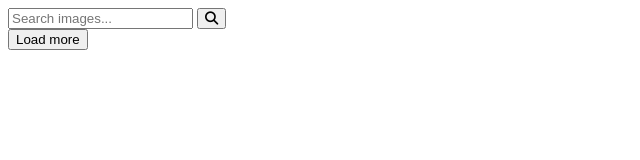
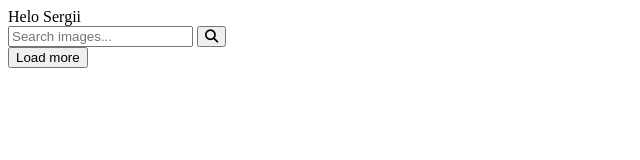
Before and after one commit to KrinkUA/goit-js-hw-11, a plain HTML site: page index.html in a window 1280 px wide. Shown: the whole page, without its empty margins (0-640 px from the left). Drawn offline with Linux system fonts and the light colour scheme.

Commit message:
Deploying to gh-pages from @ KrinkUA/goit-js-hw-11@a26240826178ed726872a14f5d01109efdf057d5 🚀

```diff
--- a/index.html
+++ b/index.html
@@ -1 +1 @@
-<!DOCTYPE html><html lang="ru"><head><meta charset="utf-8"><meta name="viewport" content="width=device-width, initial-scale=1.0"><title>Page title</title><link rel="stylesheet" href="/goit-js-hw-11/index.0d864ec1.css"><link rel="preconnect" href="https://fonts.googleapis.com"><link rel="preconnect" href="https://fonts.gstatic.com" crossorigin><link href="https://fonts.googleapis.com/css2?family=Montserrat:wght@500;600;700;800&display=swap" rel="stylesheet"><script src="https://kit.fontawesome.com/89f5762326.js" crossorigin></script><script type="module" src="/goit-js-hw-11/index.d45b6982.js"></script><script src="/goit-js-hw-11/index.9fb68f0a.js" nomodule="" defer></script></head><body>   <div class="search-toolbar"> <form class="search-form" id="search-form"> <input class="search-form-input" type="text" name="searchQuery" autocomplete="off" placeholder="Search images..."> <button class="search-form-button" type="submit"><i class="fa fa-search"></i></button> </form> </div> <div class="gallery">  </div> <button type="button" class="load-more">Load more</button> </body></html>
+<!DOCTYPE html><html lang="ru"><head><meta charset="utf-8"><meta name="viewport" content="width=device-width, initial-scale=1.0"><title>Page title</title><link rel="stylesheet" href="/goit-js-hw-11/index.0d864ec1.css"><link rel="preconnect" href="https://fonts.googleapis.com"><link rel="preconnect" href="https://fonts.gstatic.com" crossorigin><link href="https://fonts.googleapis.com/css2?family=Montserrat:wght@500;600;700;800&display=swap" rel="stylesheet"><script src="https://kit.fontawesome.com/89f5762326.js" crossorigin></script><script type="module" src="/goit-js-hw-11/index.d45b6982.js"></script><script src="/goit-js-hw-11/index.9fb68f0a.js" nomodule="" defer></script></head><body> Helo Sergii   <div class="search-toolbar"> <form class="search-form" id="search-form"> <input class="search-form-input" type="text" name="searchQuery" autocomplete="off" placeholder="Search images..."> <button class="search-form-button" type="submit"><i class="fa fa-search"></i></button> </form> </div> <div class="gallery">  </div> <button type="button" class="load-more">Load more</button> </body></html>
```
